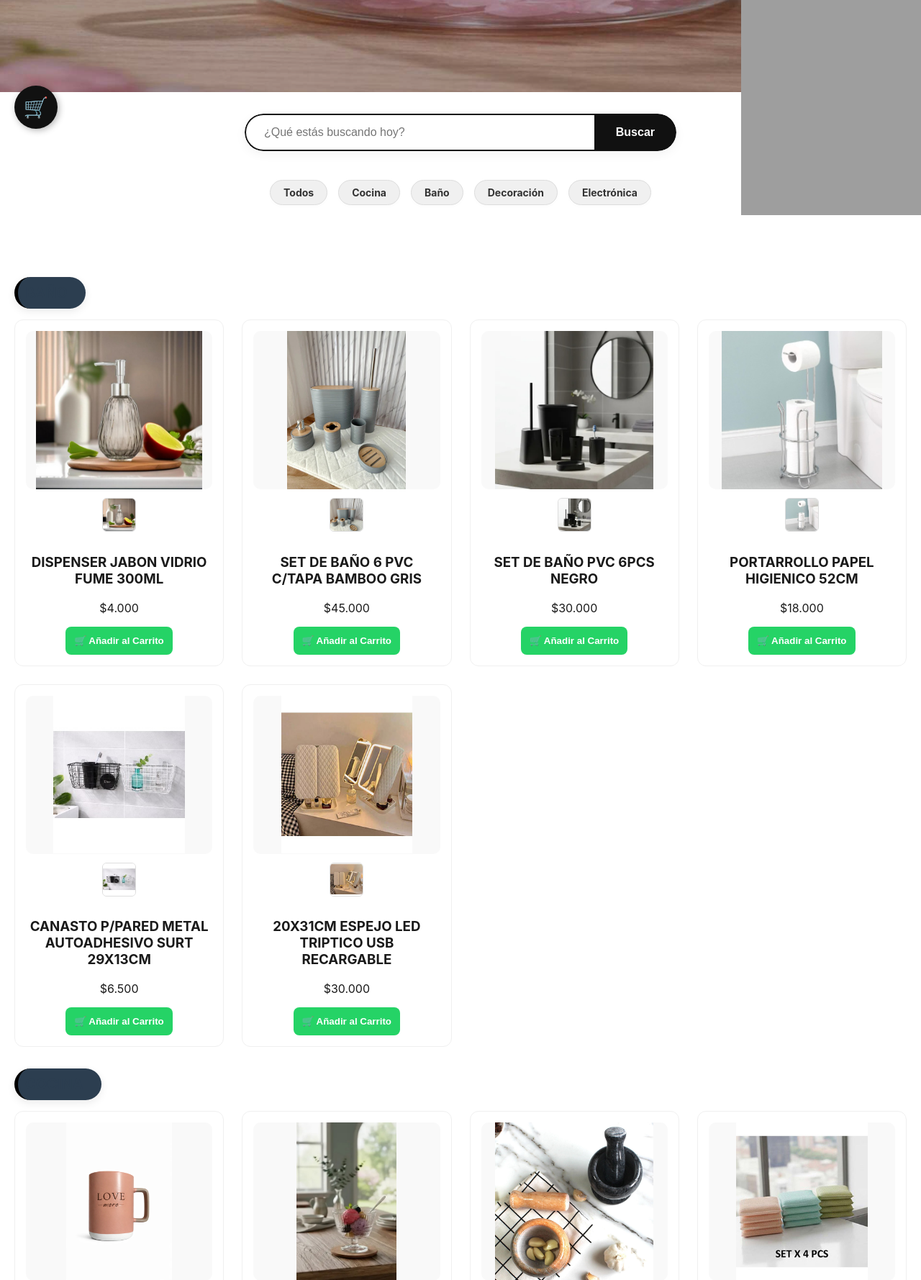
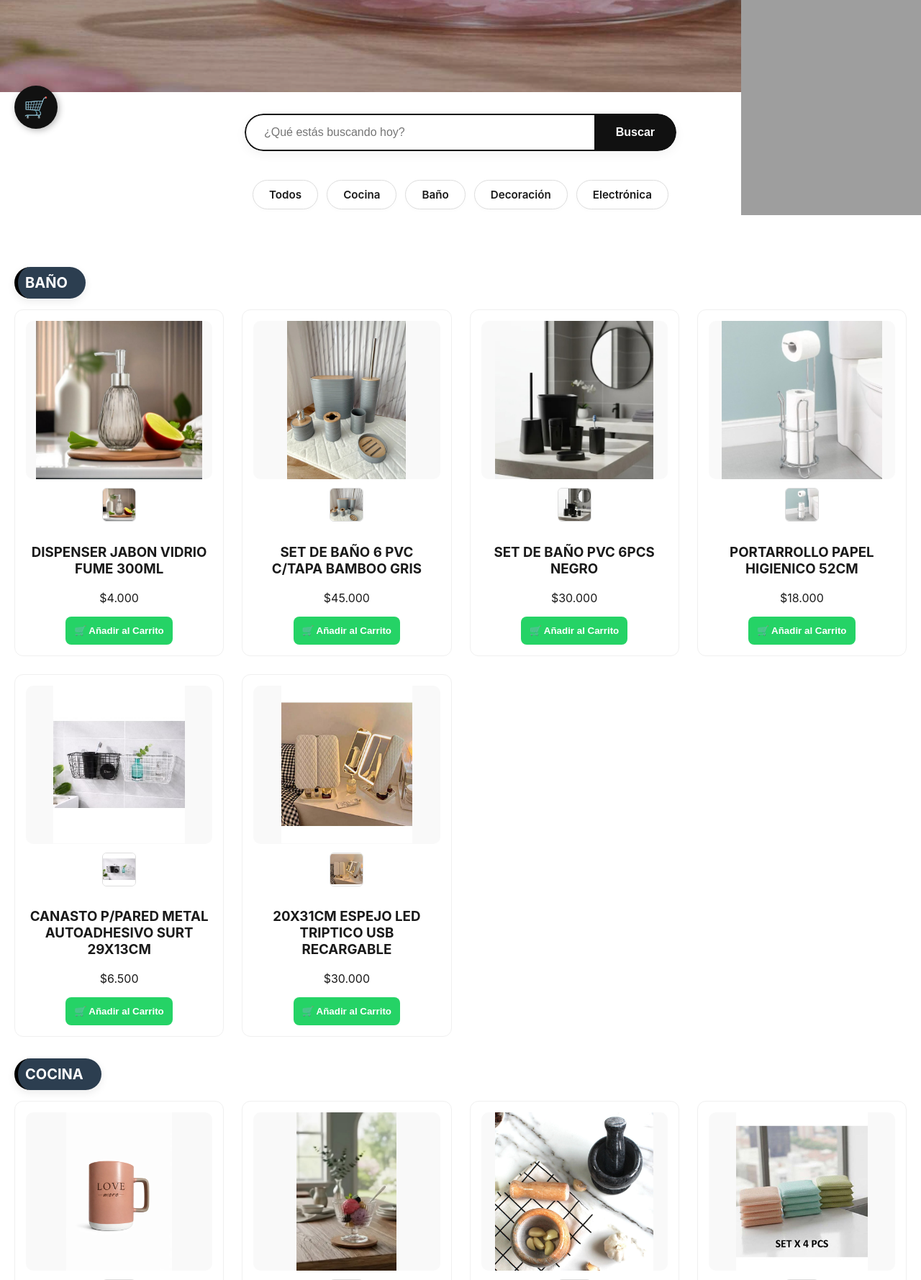
Before and after one commit to matiasari/nueva_tienda-, a Flask app: page / in a window 1280 px wide. Shown: the part 601-2380 px from the top of the page at 72% size. Run offline with Flask 3, Linux system fonts and the light colour scheme; grey boxes are pictures that could not be loaded.

Commit message:
arreglo css

```diff
--- a/static/estilos.css
+++ b/static/estilos.css
@@ -872,7 +872,7 @@ a { text-decoration: none; }
 .titulo-categoria {
     font-size: 20px;
     font-weight: bold;
-    color: #2c3e50;
+    color: #ffffff;
     margin: 30px 0 15px 0;
     padding-left: 10px;
     border-left: 5px solid #000;
@@ -914,30 +914,3 @@ a { text-decoration: none; }
     color: #2c3e50;
     font-weight: 800;
 }
-
-/* --- ARREGLO DE CATEGORÍAS --- */
-.categorias {
-    display: flex;
-    justify-content: center;
-    gap: 15px;
-    margin: 20px 0;
-    flex-wrap: wrap; /* Para que en el celu no se amontonen */
-}
-
-.categorias a {
-    text-decoration: none; /* Esto le saca cualquier subrayado o tachado */
-    background-color: #f0f0f0; /* Un gris clarito de fondo */
-    color: #333; /* Texto oscuro para que se lea bien */
-    padding: 8px 18px;
-    border-radius: 20px;
-    font-weight: bold;
-    font-size: 14px;
-    transition: all 0.3s ease;
-    border: 1px solid #ddd;
-}
-
-.categorias a:hover {
-    background-color: #000; /* Fondo negro al pasar el mouse */
-    color: #fff; /* Texto blanco */
-    transform: translateY(-2px);
-}
```
